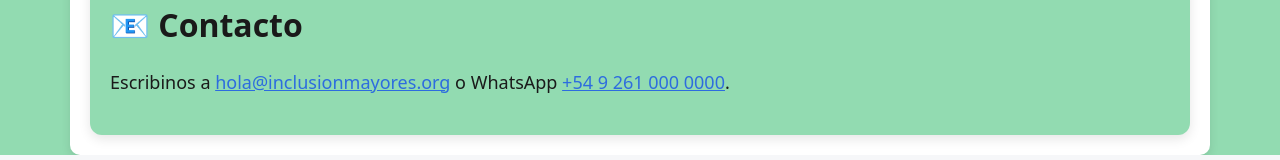
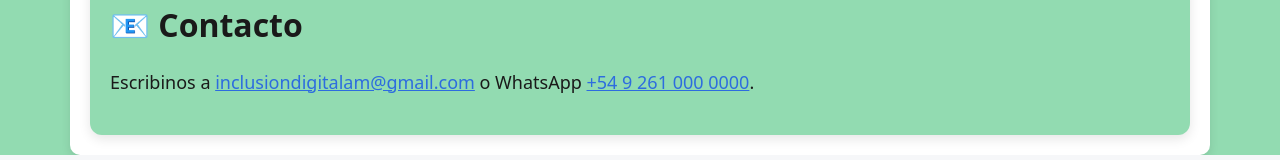
Before and after one commit to nadialiebesspiel2018-oss/Adultos-Mayores, a plain HTML site: page index.html in a window 1280 px wide. Shown: the part 9204-9364 px from the top of the page. Drawn offline with Linux system fonts and the light colour scheme.

Commit message:
Update index.html

```diff
--- a/index.html
+++ b/index.html
@@ -697,7 +697,7 @@ limpiarBtn.addEventListener("click", () => {
     <!-- Contacto -->
     <section id="contacto">
       <h2>📧 Contacto</h2>
-      <p>Escribinos a <a href="mailto:hola@inclusionmayores.org">hola@inclusionmayores.org</a> o WhatsApp <a href="tel:+5492610000000">+54 9 261 000 0000</a>.</p>
+      <p>Escribinos a <a href="mailto:hola@inclusionmayores.org">inclusiondigitalam@gmail.com</a> o WhatsApp <a href="tel:+5492616947872">+54 9 261 000 0000</a>.</p>
     </section>
   </main>
 
```
